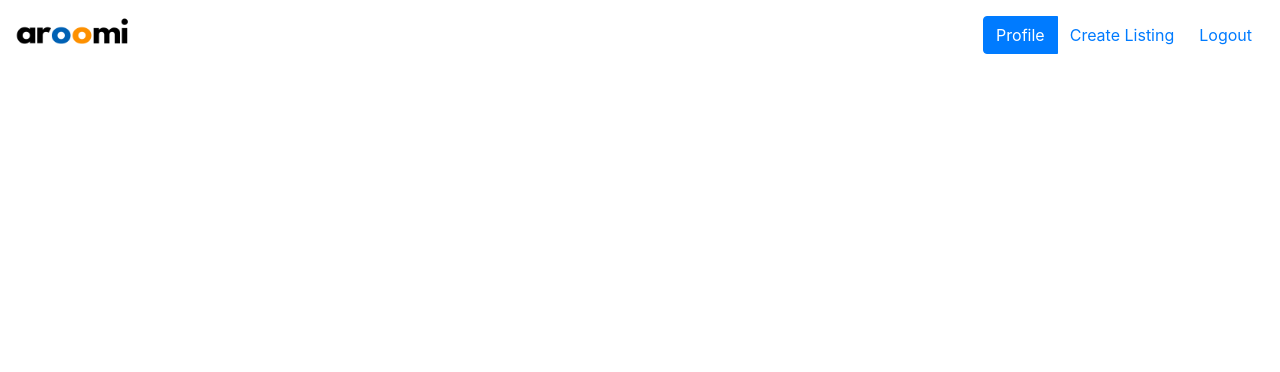
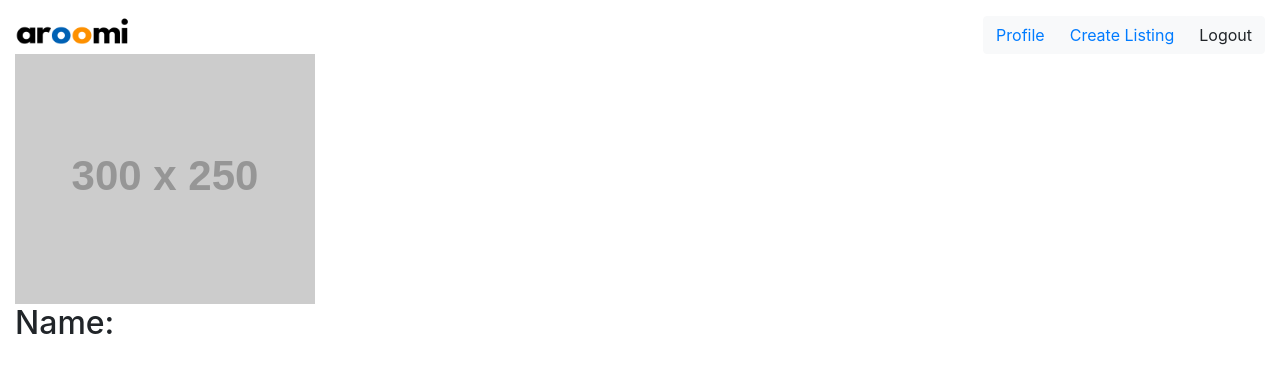
Before and after one commit to theprivatepark/aRoomi-frontend, a React (Create React App) app: page /profile in a window 1280 px wide. Shown: the top 372 px of the page. Built offline with nearby package versions, Linux system fonts and the light colour scheme; no server answers.

Commit message:
adding profiel page

```diff
--- a/src/App.css
+++ b/src/App.css
@@ -5,6 +5,7 @@
 #landing-page-img {
   width: 100%;
   height: auto;
+  border-radius: 20px;
 }
 
 #aroomi-logo {
--- a/src/App.js
+++ b/src/App.js
@@ -5,6 +5,7 @@ import Login from './components/Login';
 import ListingsPage from './components/ListingsPage';
 import CreateAccount from './components/CreateAccount';
 import CreateListing from './components/CreatingListing';
+import ProfilePage from './components/ProfilePage';
 import { Redirect } from 'react-router-dom';
 import { BrowserRouter as Router, Switch, Route } from 'react-router-dom';
 import './App.css';
@@ -40,9 +41,10 @@ class App extends Component {
         <Switch>
           <Route exact path="/" render={() => this.state.searchedSchool ? <Redirect to='/listings'/> : <Body handleChange={this.handleChange} />} />
           <Route exact path="/login" component={Login} />
-          <Route exact path="/Create" component={CreateAccount} />
+          <Route exact path="/createaccount" component={CreateAccount} />
           <Route exact path="/listings" render={() => <ListingsPage searchedSchool={this.state.searchedSchool} listingsData={this.state.listingsData} />} />
-          <Route exact path="/CreateListing" component={CreateListing} />
+          <Route exact path="/createlisting" component={CreateListing} />
+          <Route exact path="/profile" component={ProfilePage} />
         </Switch>
       </div>
 
--- /dev/null
+++ b/src/components/ProfilePage.js
@@ -0,0 +1,26 @@
+import React, { Component } from 'react';
+
+class ProfilePage extends Component {
+  render() {
+    return(
+      <div className="container-fluid">
+        <div className="row">
+          <div className="col-md-4">
+
+            <img src="http://via.placeholder.com/300x250"/>
+            <h2>Name: </h2>
+
+
+          </div>
+
+          <div className="col-md-8">
+
+          </div>
+
+        </div>
+      </div>
+    )
+  }
+}
+
+export default ProfilePage;
--- a/src/components/SearchPage.js
+++ b/src/components/SearchPage.js
@@ -46,7 +46,7 @@ class SearchPage extends Component {
         </div>
         <div className="row">
           <div className="col">
-            <Image src={image} />
+            <Image src={image} id="landing-page-img" />
           </div>
         </div>
       </>
--- a/src/layouts/Header.js
+++ b/src/layouts/Header.js
@@ -1,6 +1,7 @@
 import React from 'react';
 import image from '../assets/images/aroomi-logo.png'
 import { Link } from "react-router-dom";
+import Button from 'react-bootstrap/Button'
 
 
 const Header = props => {
@@ -10,7 +11,7 @@ const Header = props => {
       <div className="row align-items-center">
         <div className="col">
           <Link to="/">
-          <img src={image} id="aroomi-logo" alt=""/>
+            <img src={image} id="aroomi-logo" alt="" />
           </Link>
         </div>
         <div className="col-8">
@@ -18,17 +19,19 @@ const Header = props => {
         <div className="col-3">
           <div className="align-right">
             <div className="btn-group btn-group-toggle" data-toggle="buttons">
-              <label className="btn btn-primary">
-                <input type="radio" /> Profile
-              </label>
-              <label className="btn btn-link">
+              <Button variant="light">
+                <Link to="/profile">
+                  <input type="radio" /> Profile
+                </Link>
+              </Button>
+                <Button variant="light">
                 <Link to="/createlisting">
-                <input type="radio" /> Create Listing
+                  <input type="radio" /> Create Listing
                 </Link>
-              </label>
-              <label className="btn btn-link">
+              </Button>
+                <Button variant="light">
                 <input type="radio" /> Logout
-              </label>
+              </Button>
             </div>
           </div>
         </div>
```
